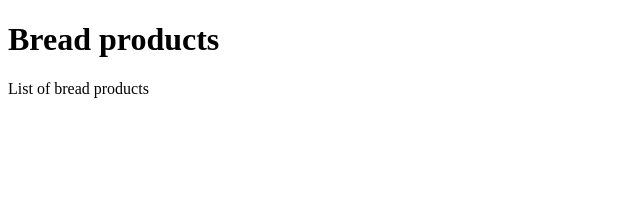
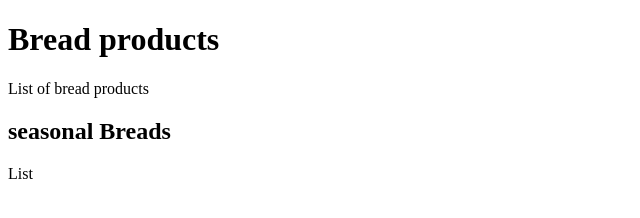
Before and after one commit to sampathbolamalla/com.bread.demo, a plain HTML site: page WebContent/index.html in a window 1280 px wide. Shown: the whole page, without its empty margins (0-640 px from the left). Drawn offline with Linux system fonts and the light colour scheme.

Commit message:
seasonal breads

```diff
--- a/WebContent/index.html
+++ b/WebContent/index.html
@@ -7,5 +7,7 @@
 <body>
 <h1>Bread products</h1>
 <p>List of bread products</p>
+<h2>seasonal Breads</h2>
+<p>List</p>
 </body>
 </html>
```
